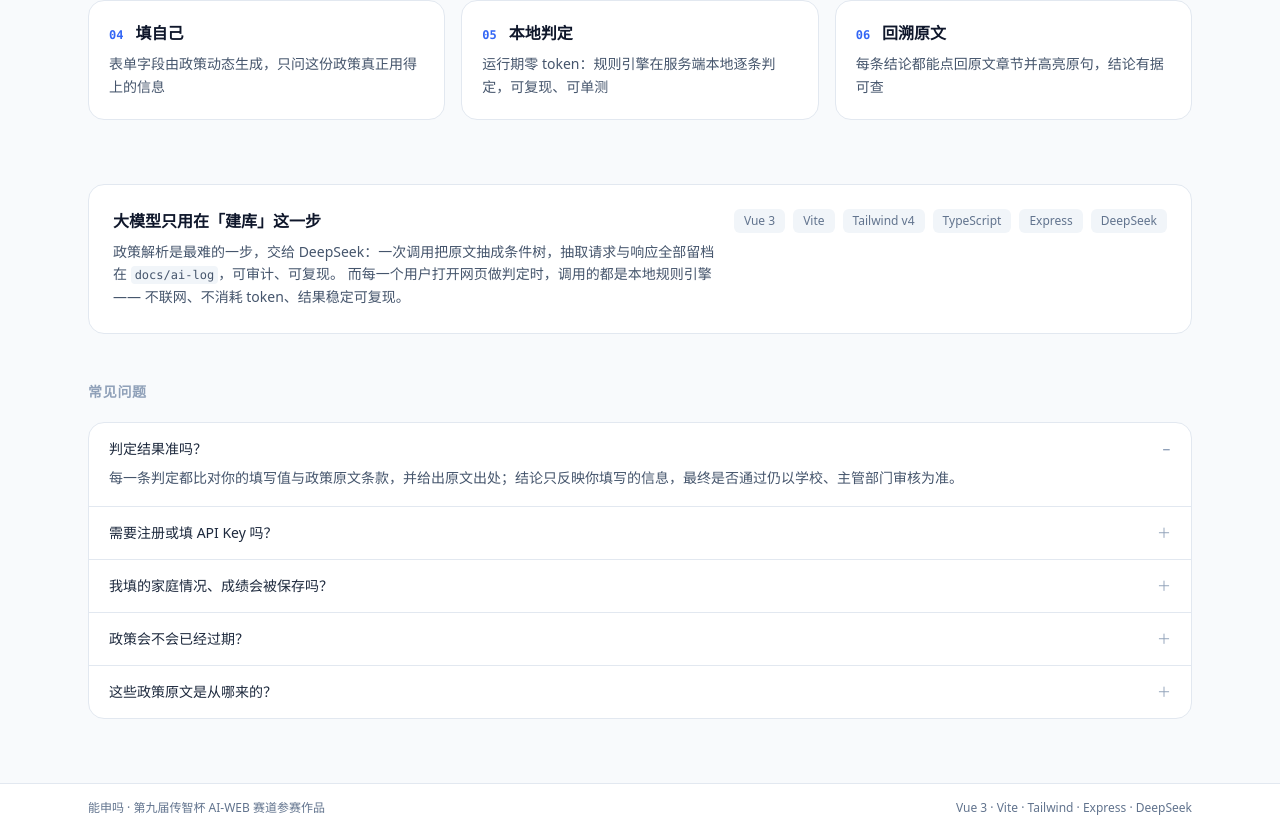
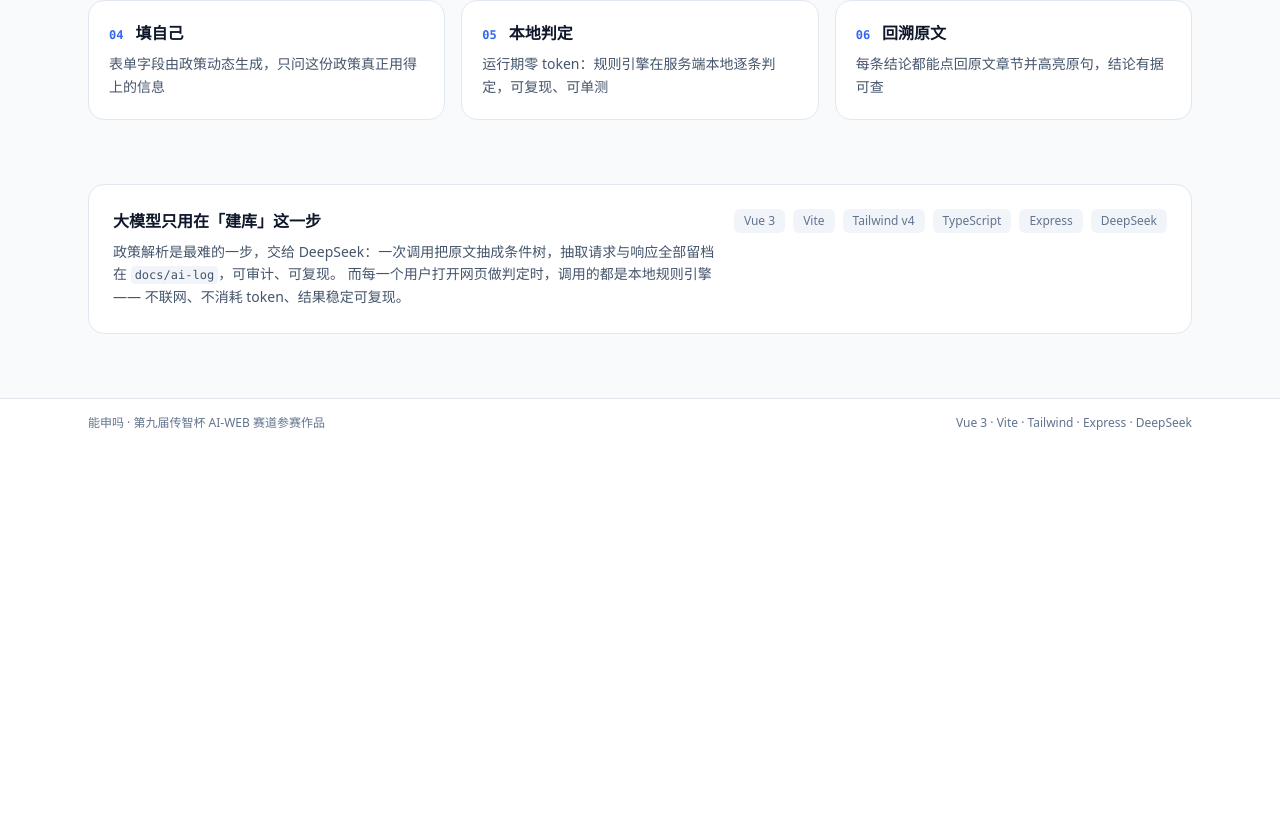
Before and after one commit to Someone227/shuanghuiwangzhongwang, a Vue app in the folder web/: page / in a window 1280 px wide. Shown: the part 695-1527 px from the top of the page. After the commit the page ends 1142 px from the top, so only its background shows below. Built offline with nearby package versions, Linux system fonts and the light colour scheme; no server answers.

Commit message:
refactor: 移除首页常见问题区块

```diff
--- a/web/src/views/HomeView.vue
+++ b/web/src/views/HomeView.vue
@@ -28,29 +28,6 @@
   '公费师范',
   '中职资助',
   '社会救助',
-];
-
-const faqs = [
-  {
-    q: '判定结果准吗？',
-    a: '每一条判定都比对你的填写值与政策原文条款，并给出原文出处；结论只反映你填写的信息，最终是否通过仍以学校、主管部门审核为准。',
-  },
-  {
-    q: '需要注册或填 API Key 吗？',
-    a: '都不需要。大模型只在「建库」阶段用过一次，把政策原文抽成条件树；你打开网页做判定时，跑的是服务端本地规则引擎，不联网、不消耗 token。',
-  },
-  {
-    q: '我填的家庭情况、成绩会被保存吗？',
-    a: '不会。判定页的表单只存在当前页面内存里，离开或刷新就清空，浏览器本地和服务端都不留填报内容。登录后「我的判定记录」只保存政策名称和符合/待补充的数量。',
-  },
-  {
-    q: '政策会不会已经过期？',
-    a: '数据里对已知的过时条款做了显式标注（例如 2008 年办法里的贷款额度和试点省份），并在政策详情页提示现行标准；不确定的条款按「待补充」处理，不会算成「不符合」。',
-  },
-  {
-    q: '这些政策原文是从哪来的？',
-    a: '全部来自教育部、财政部、全国学生资助管理中心等官方网站的公开文件，逐字存档在仓库 data/policies/raw 目录，可逐份核对。',
-  },
 ];
 
 type Totals = { policies: number; conditions: number; fields: number; materials: number };
@@ -165,17 +142,5 @@
       </div>
     </section>
 
-    <section class="mt-12">
-      <h2 class="text-sm font-semibold tracking-wider text-slate-400 uppercase">常见问题</h2>
-      <div class="mt-5 divide-y divide-slate-200 overflow-hidden rounded-2xl border border-slate-200 bg-white">
-        <details v-for="(item, i) in faqs" :key="item.q" class="group px-5 py-4" :open="i === 0">
-          <summary class="flex cursor-pointer list-none items-center justify-between gap-4 text-sm font-medium text-slate-800">
-            {{ item.q }}
-            <span class="shrink-0 text-slate-400"><span class="group-open:hidden">＋</span><span class="hidden group-open:inline">−</span></span>
-          </summary>
-          <p class="mt-2 text-sm leading-relaxed text-slate-600">{{ item.a }}</p>
-        </details>
-      </div>
-    </section>
   </div>
 </template>
```
